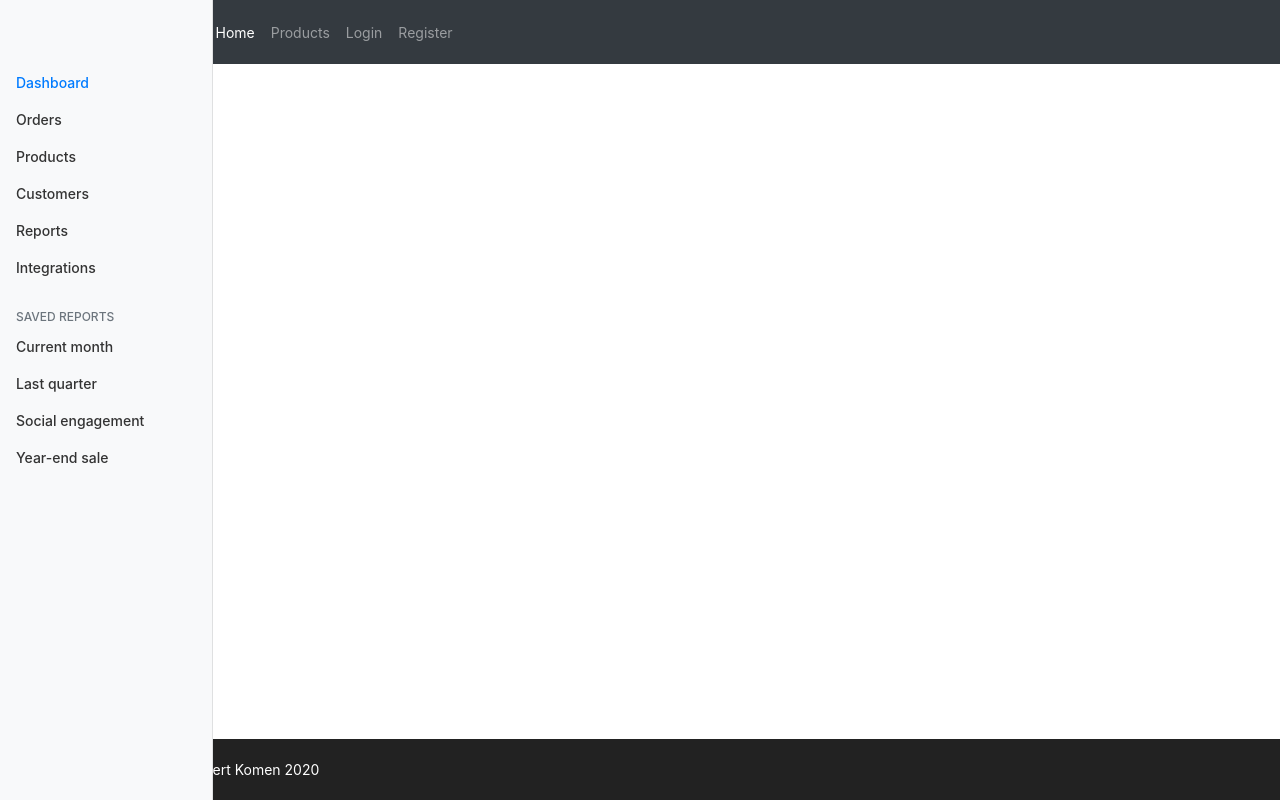
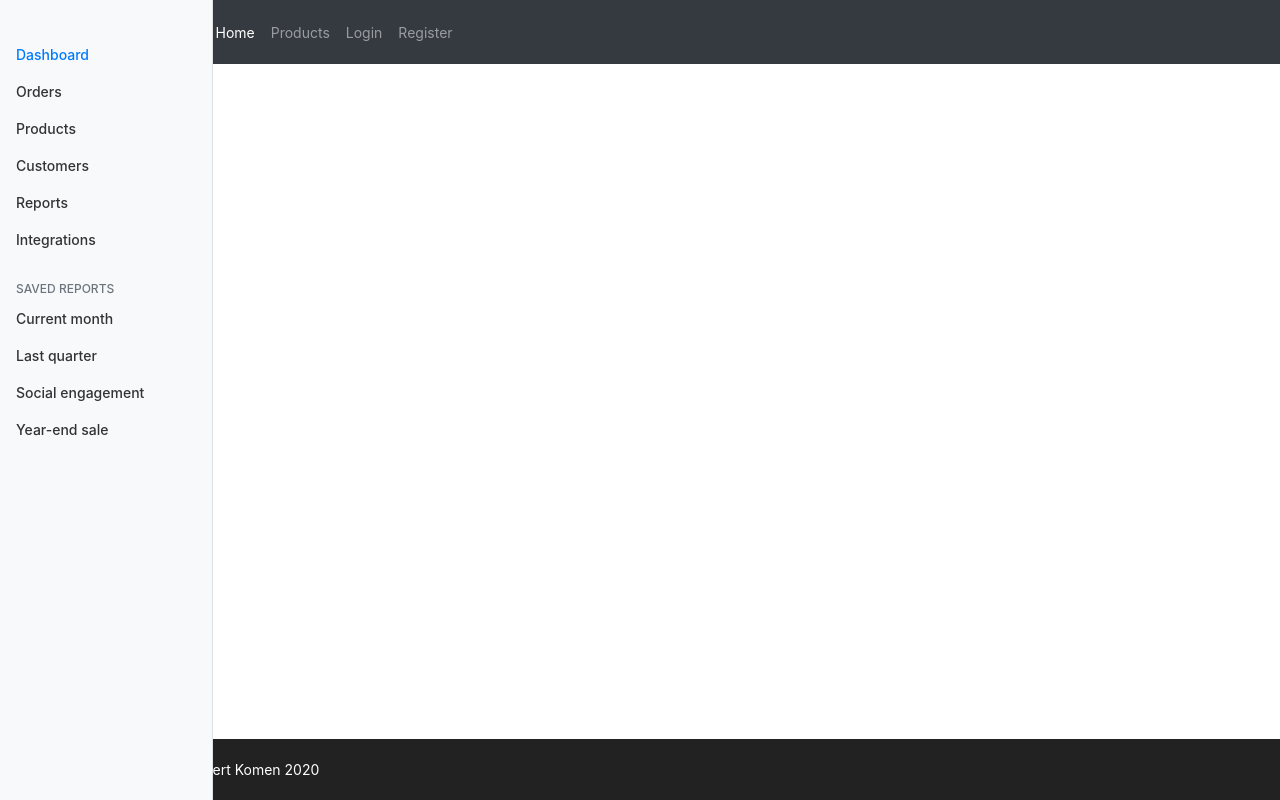
Before and after one commit to aitumik/fluffy-octo-happiness, a Flask app: page / in a window 1280 px wide. Run offline with Flask 2, Linux system fonts and the light colour scheme; some libraries are stand-ins or nearby versions.

```diff
--- a/app/static/css/dashboard.css
+++ b/app/static/css/dashboard.css
@@ -18,7 +18,7 @@ body {
     bottom: 0;
     left: 0;
     z-index: 100; /* Behind the navbar */
-    padding: 48px 0 0; /* Height of navbar */
+    padding: 20px 0 0; /* Height of navbar */
     box-shadow: inset -1px 0 0 rgba(0, 0, 0, .1);
   }
 
```
